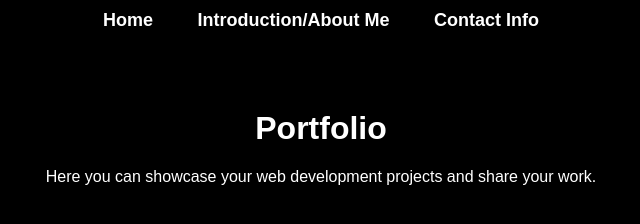
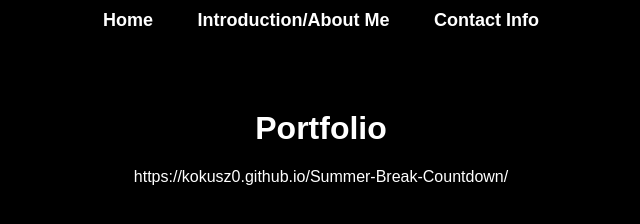
Before and after one commit to kokusz0/kokusz, a plain HTML site: page portfolio.html in a window 1280 px wide. Shown: the whole page, without its empty margins (319-959 px from the left). Drawn offline with Linux system fonts and the light colour scheme.

Commit message:
Update portfolio.html

```diff
--- a/portfolio.html
+++ b/portfolio.html
@@ -54,7 +54,7 @@
 
     <div class="content">
         <h1>Portfolio</h1>
-        <p>Here you can showcase your web development projects and share your work.</p>
+        <p>https://kokusz0.github.io/Summer-Break-Countdown/</p>
     </div>
 </body>
 </html>
```
